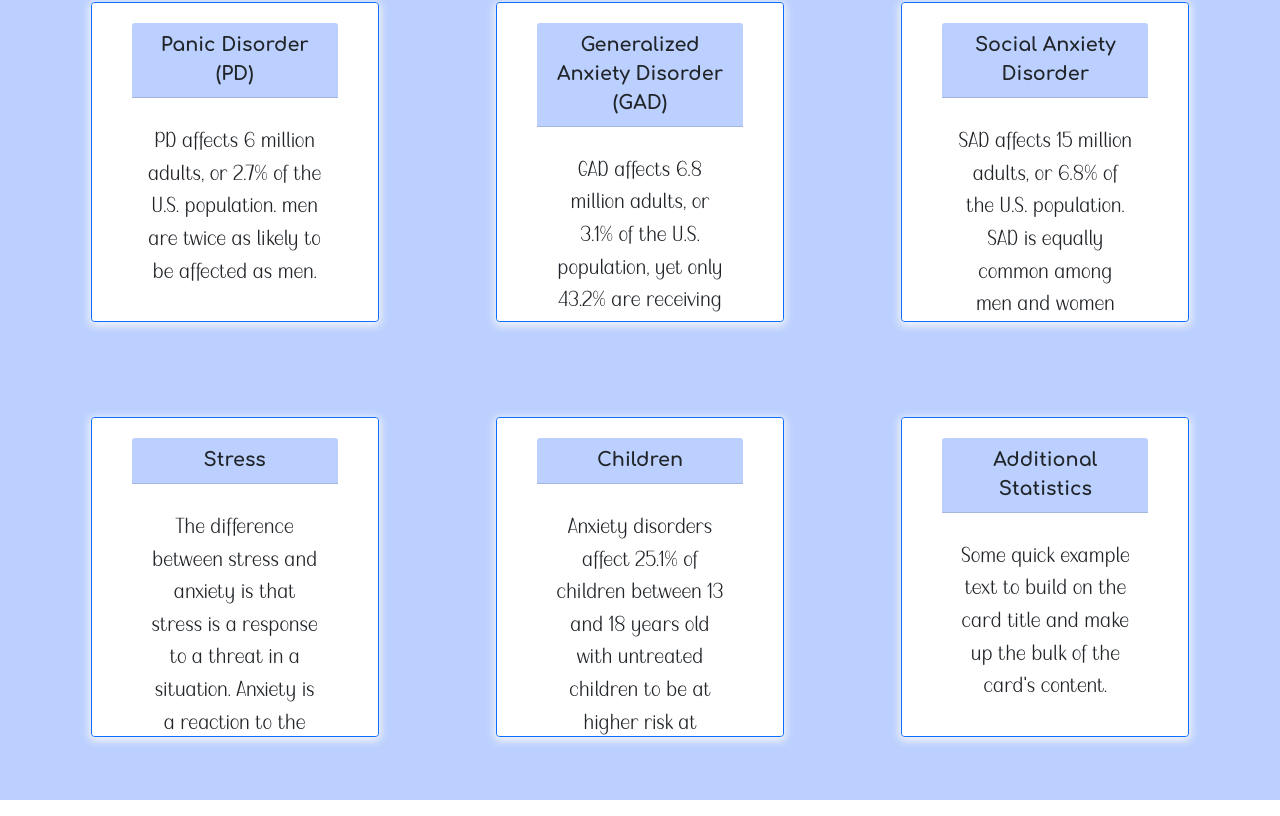
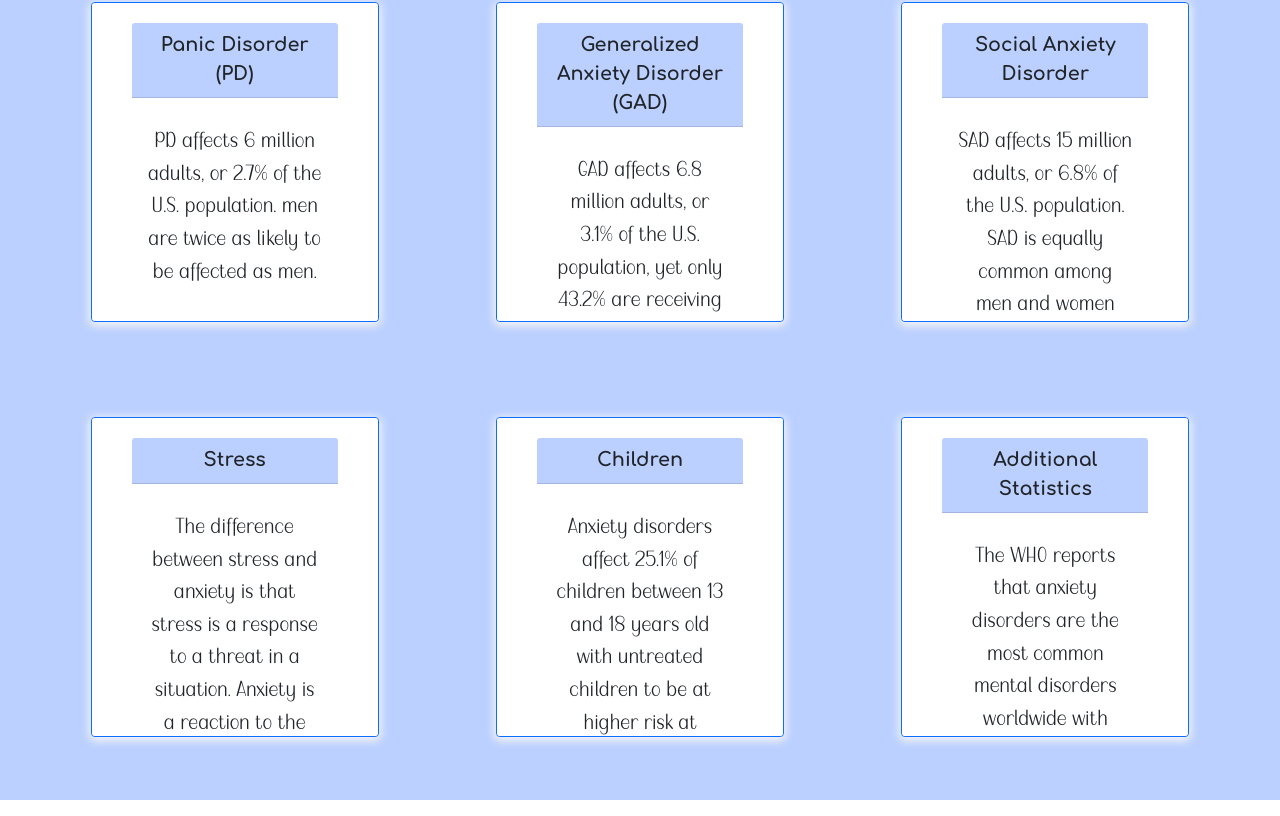
Before and after one commit to tCarina/Just_Breathe, a React (Create React App) app: page /home in a window 1280 px wide. Shown: the part 345-1161 px from the top of the page. Built offline with nearby package versions, Linux system fonts and the light colour scheme.

Commit message:
Added last card text

```diff
--- a/src/Components/Home.js
+++ b/src/Components/Home.js
@@ -6,7 +6,7 @@ export default function Home() {
     <div className="Home">
       {" "}
       <NavBar />
-      <div className='homeContainer'>
+      <div className="homeContainer">
         <h4>
           Anxitey is a feeling of Fear, Dread, and Uneasiness. It is one of the
           leading Mental Health concerns in the US with over 40 million adults
@@ -19,8 +19,8 @@ export default function Home() {
               <Card.Header>Panic Disorder (PD)</Card.Header>
               <Card.Body>
                 <Card.Text>
-                PD affects 6 million adults, or 2.7% of the U.S. population. men
-                are twice as likely to be affected as men.
+                  PD affects 6 million adults, or 2.7% of the U.S. population.
+                  men are twice as likely to be affected as men.
                 </Card.Text>
               </Card.Body>
             </Card>
@@ -30,8 +30,8 @@ export default function Home() {
               <Card.Header>Generalized Anxiety Disorder (GAD)</Card.Header>
               <Card.Body>
                 <Card.Text>
-                GAD affects 6.8 million adults, or 3.1% of the U.S. population,
-                yet only 43.2% are receiving treatment.
+                  GAD affects 6.8 million adults, or 3.1% of the U.S.
+                  population, yet only 43.2% are receiving treatment.
                 </Card.Text>
               </Card.Body>
             </Card>
@@ -77,8 +77,8 @@ export default function Home() {
               <Card.Header>Additional Statistics</Card.Header>
               <Card.Body>
                 <Card.Text>
-                Some quick example text to build on the card title and make up
-                the bulk of the card's content.
+                  The WHO reports that anxiety disorders are the most common
+                  mental disorders worldwide with specific phobia
                 </Card.Text>
               </Card.Body>
             </Card>
```
Lines whose indentation alone changed are shown as unchanged.
